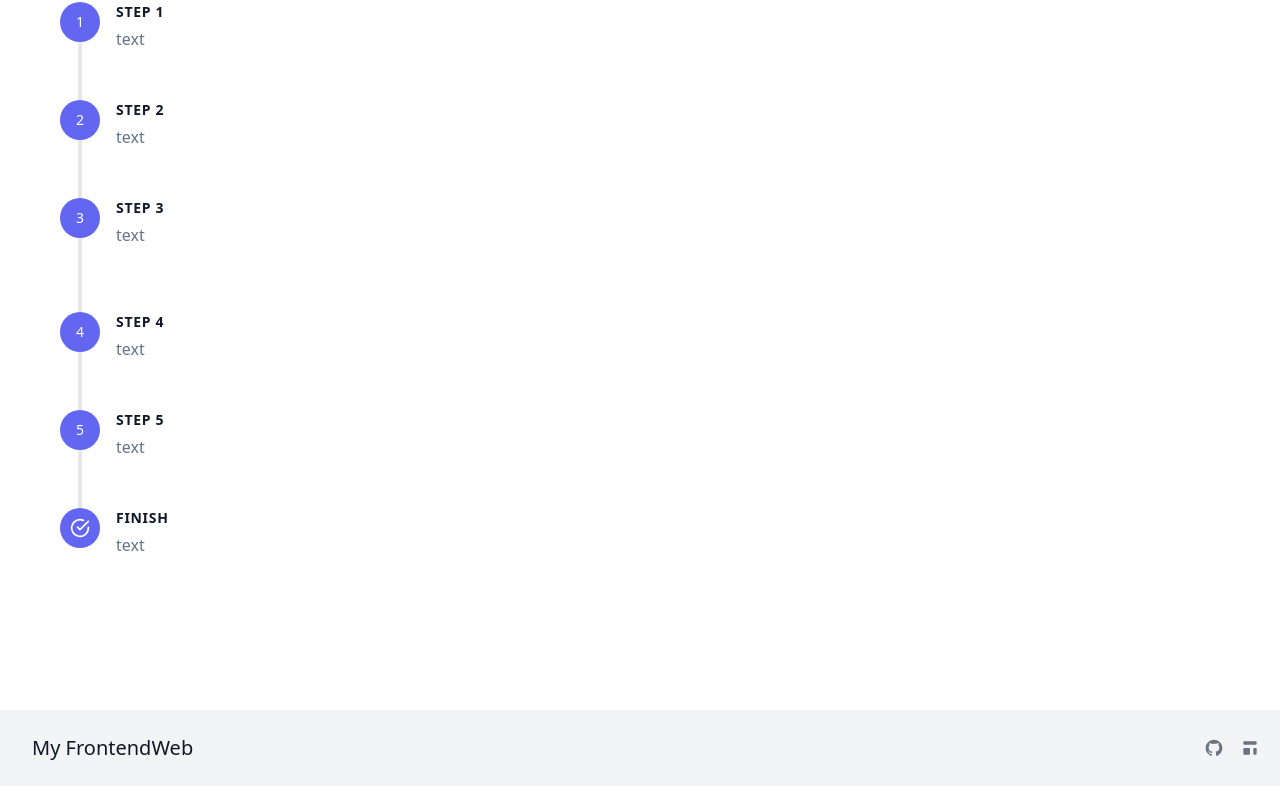
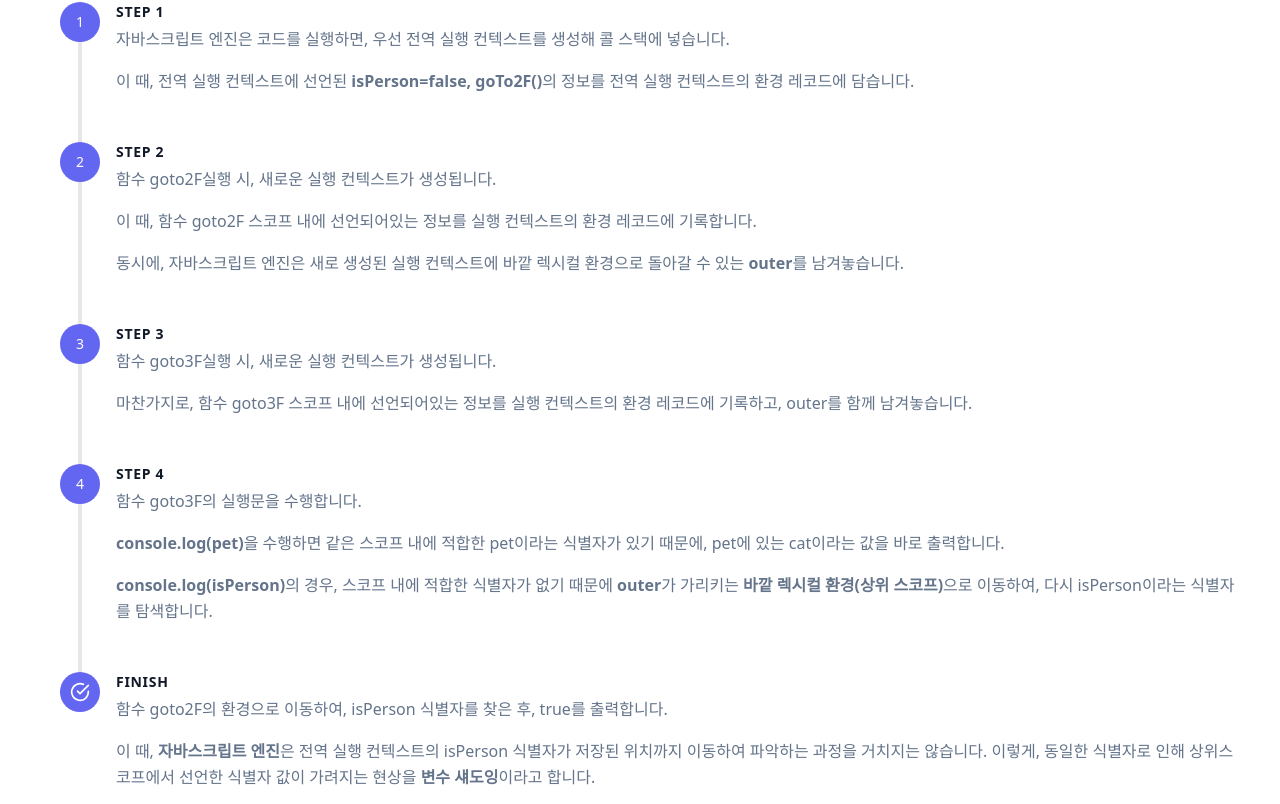
Before and after one commit to Lee-Sang-Beom/nextjs_and_notion, a Next.js app: page /web_basic/executionContext in a window 1280 px wide. Shown: the part 8956-9760 px from the top of the page. Built offline with nearby package versions, Linux system fonts and the light colour scheme.

Commit message:
add step content: outet and scope chain

```diff
--- a/pages/web_basic/executionContext.tsx
+++ b/pages/web_basic/executionContext.tsx
@@ -498,10 +498,12 @@ export default function Dom() {
                         <h2 className="font-bold title-font text-sm text-gray-900 mb-1 tracking-wider">
                             STEP 1
                         </h2>
+                        <p className="leading-relaxed mb-4">
+                            자바스크립트 엔진은 코드를 실행하면, 우선 전역 실행 컨텍스트를 생성해 콜 스택에 넣습니다.
+                        </p>
                         <p className="leading-relaxed">
-                            text
+                            이 때, 전역 실행 컨텍스트에 선언된 <strong>{`isPerson=false, goTo2F()`}</strong>의 정보를 전역 실행 컨텍스트의 환경 레코드에 담습니다.
                         </p>
-
                     </div>
                 </div>
                 {/* 과정 2 */}
@@ -511,10 +513,15 @@ export default function Dom() {
                         <h2 className="font-bold title-font text-sm text-gray-900 mb-1 tracking-wider">
                             STEP 2
                         </h2>
-                        <p className="leading-relaxed">
-                        text
+                        <p className="leading-relaxed mb-4">
+                           함수 {`goto2F`}실행 시, 새로운 실행 컨텍스트가 생성됩니다.
                         </p>
-
+                        <p className="leading-relaxed mb-4">
+                            이 때, 함수 {`goto2F`} 스코프 내에 선언되어있는 정보를 실행 컨텍스트의 환경 레코드에 기록합니다.
+                        </p>
+                        <p className="leading-relaxed ">
+                            동시에, 자바스크립트 엔진은 새로 생성된 실행 컨텍스트에 바깥 렉시컬 환경으로 돌아갈 수 있는 <strong>outer</strong>를 남겨놓습니다.
+                        </p>
                     </div>
                 </div>
                 {/* 과정 3 */}
@@ -524,9 +531,11 @@ export default function Dom() {
                         <h2 className="font-bold title-font text-sm text-gray-900 mb-1 tracking-wider">
                             STEP 3
                         </h2>
-                        {/* p태그 하나 더 있으면 mb-4, 없이 다음 step 바로가면 mb-4 제거 */}
                         <p className="leading-relaxed mb-4">
-                        text
+                           함수 {`goto3F`}실행 시, 새로운 실행 컨텍스트가 생성됩니다.
+                        </p>
+                        <p className="leading-relaxed">
+                            마찬가지로, 함수 {`goto3F`} 스코프 내에 선언되어있는 정보를 실행 컨텍스트의 환경 레코드에 기록하고, outer를 함께 남겨놓습니다.
                         </p>
                     </div>
                 </div>
@@ -537,27 +546,20 @@ export default function Dom() {
                         <h2 className="font-bold title-font text-sm text-gray-900 mb-1 tracking-wider">
                             STEP 4
                         </h2>
+                        <p className="leading-relaxed mb-4">
+                            함수 {`goto3F`}의 실행문을 수행합니다.
+                        </p>
+                        <p className="leading-relaxed mb-4">
+                           <strong>{`console.log(pet)`}</strong>을 수행하면 같은 스코프 내에 적합한 pet이라는 식별자가 있기 때문에, pet에 있는 cat이라는 값을 바로 출력합니다.
+                        </p>
                         <p className="leading-relaxed">
-                           text
+                            <strong>{`console.log(isPerson)`}</strong>의 경우, 스코프 내에 적합한 식별자가 없기 때문에 <strong>outer</strong>가 가리키는 <strong>{`바깥 렉시컬 환경(상위 스코프)`}</strong>으로 이동하여, 다시 isPerson이라는 식별자를 탐색합니다.
                         </p>
                     </div>
                 </div>
                 {/* 과정 5*/}
-                <div className="flex relative pb-12">
-                    {returnStepLogo(5)}
-                    <div className="flex-grow pl-4">
-                        <h2 className="font-bold title-font text-sm text-gray-900 mb-1 tracking-wider">
-                            STEP 5
-                        </h2>
-                        <p className="leading-relaxed">
-                           text
-                        </p>
-
-                    </div>
-                </div>
-                {/* 과정 6 */}
                 <div className="flex relative">
-                    <div
+                <div
                         className="flex-shrink-0 w-10 h-10 rounded-full inline-flex items-center
                      justify-center bg-indigo-500 text-white relative title-font font-medium text-sm"
                     >
@@ -570,11 +572,18 @@ export default function Dom() {
                         <h2 className="font-bold title-font text-sm text-gray-900 mb-1 tracking-wider">
                             {`FINISH`}
                         </h2>
+                        <p className="leading-relaxed mb-4">
+                            함수 {`goto2F`}의 환경으로 이동하여, isPerson 식별자를 찾은 후, true를 출력합니다.
+                        </p>
+                        <p className="leading-relaxed mb-4">
+                            이 때, <strong>자바스크립트 엔진</strong>은 전역 실행 컨텍스트의 isPerson 식별자가 저장된 위치까지 이동하여 파악하는 과정을 거치지는 않습니다. 이렇게, 동일한 식별자로 인해 상위스코프에서 선언한 식별자 값이 가려지는 현상을 <strong>변수 섀도잉</strong>이라고 합니다.
+                        </p>
                         <p className="leading-relaxed">
-                           text
+                            그리고, outer가 가리키는 렉시컬 환경으로 이동하면서, 식별자를 결정할 때 활용하는 <strong>스코프의 연결리스트</strong>를 <strong>스코프 체인</strong>이라고 합니다.
                         </p>
                     </div>
                 </div>
+
             </div>
         )
     }
```
